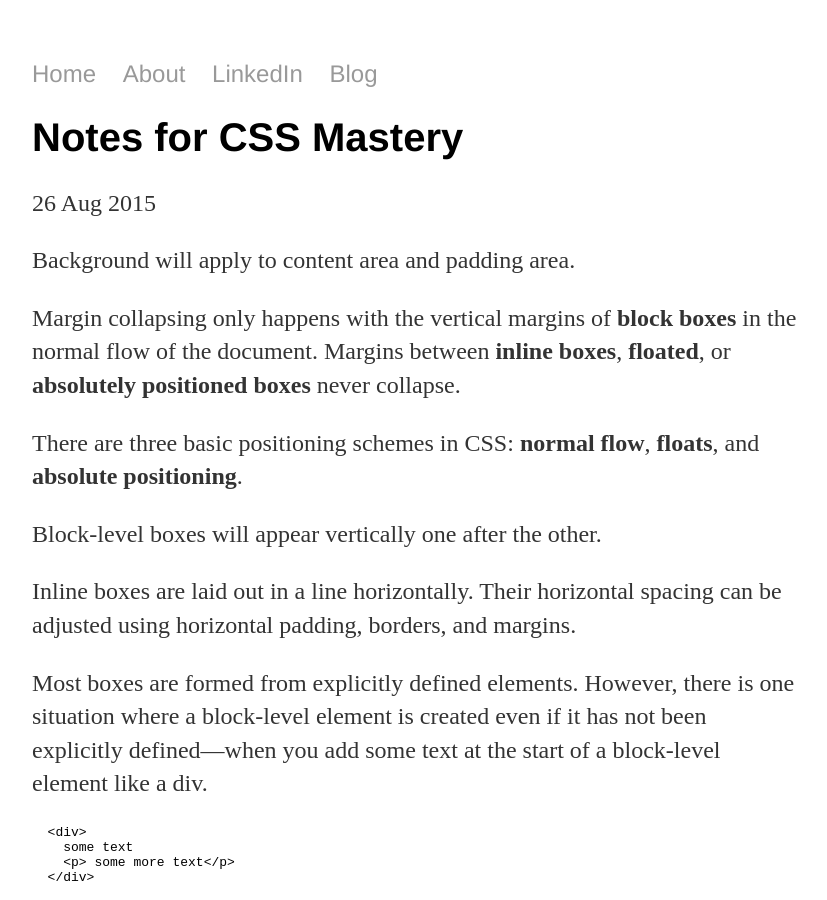
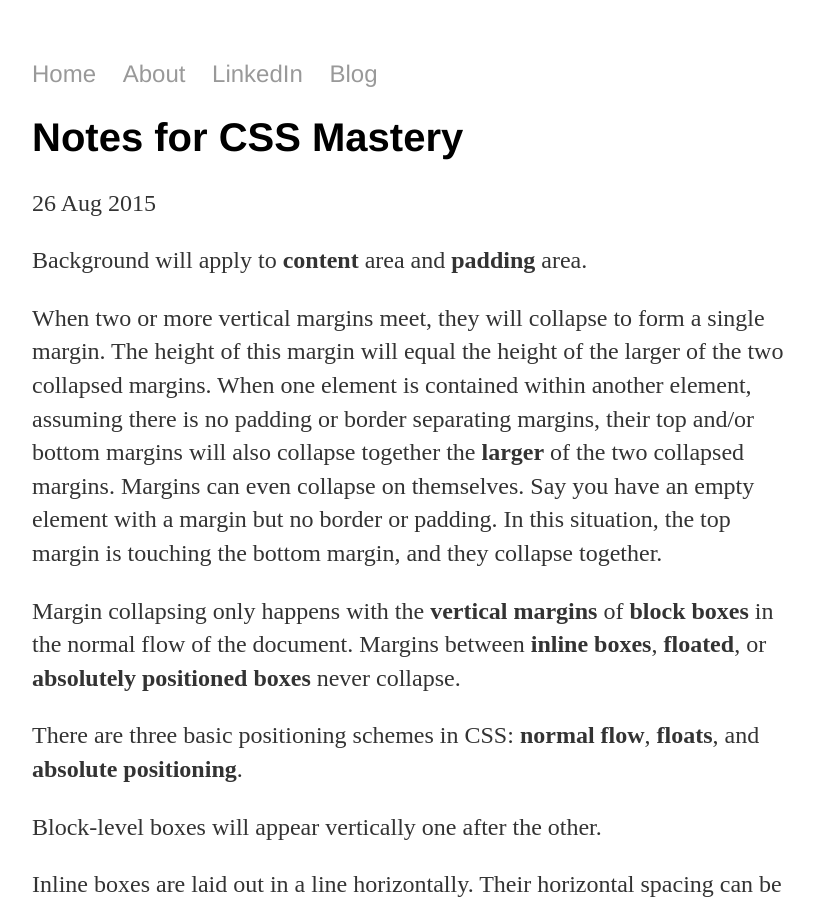
Before and after one commit to cangoal/cangoal.github.io, a Jekyll site: the page built from _posts/2015-08-26-notes-for-CSS-Mastery.md, in a window 1280 px wide and 900 px high. Shown: the whole window, without its empty margins (224-1051 px from the left). Built offline with Jekyll 4.4.1, drawn with Linux system fonts in a browser that asks for light colours; Markdown is read by kramdown in place of the engine named in the settings.

Commit message:
Update 2015-08-26-notes-for-CSS-Mastery.md

```diff
--- a/_posts/2015-08-26-notes-for-CSS-Mastery.md
+++ b/_posts/2015-08-26-notes-for-CSS-Mastery.md
@@ -4,9 +4,13 @@ title: "Notes for CSS Mastery"
 date: 2015-08-26
 ---
 
-Background will apply to content area and padding area.
+Background will apply to **content** area and **padding** area.
 
-Margin collapsing only happens with the vertical margins of **block boxes** in the normal flow of the document. Margins between **inline boxes**, **floated**, or **absolutely positioned boxes** never collapse.
+When two or more vertical margins meet, they will collapse to form a single margin. The height of this margin will equal the height of the larger of the two collapsed margins.
+When one element is contained within another element, assuming there is no padding or border separating margins, their top and/or bottom margins will also collapse together the **larger** of the two collapsed margins.
+Margins can even collapse on themselves. Say you have an empty element with a margin but no border or padding. In this situation, the top margin is touching the bottom margin, and they collapse together.
+
+Margin collapsing only happens with the **vertical margins** of **block boxes** in the normal flow of the document. Margins between **inline boxes**, **floated**, or **absolutely positioned boxes** never collapse.
 
 There are three basic positioning schemes in CSS: **normal flow**, **floats**, and **absolute positioning**.
 
```
